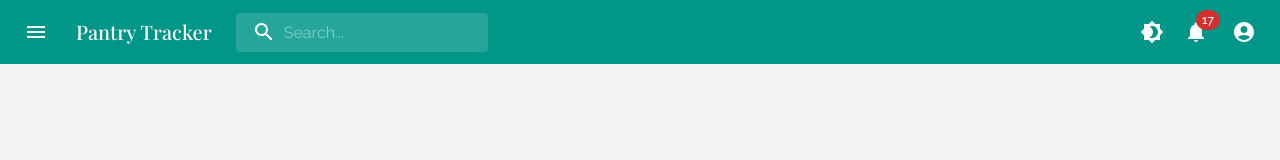
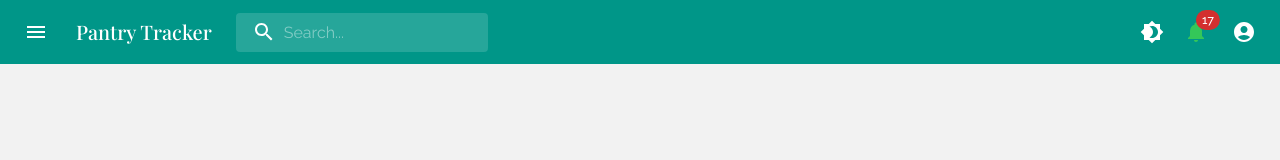
Before and after one commit to peppapig450/pantry-tracker, a Next.js app: page / in a window 1280 px wide. Shown: the top 160 px of the page. Built offline with nearby package versions, Linux system fonts and the light colour scheme; no server answers; the database is empty; a web font is replaced by a local one.

Commit message:
add a useTheme to the Pantry App bar in case we want to use it later on

```diff
--- a/app/components/PantryAppBar.js
+++ b/app/components/PantryAppBar.js
@@ -1,5 +1,5 @@
 import React, { useState } from "react";
-import { styled, alpha } from "@mui/material/styles";
+import { styled, alpha, useTheme } from "@mui/material/styles";
 import AppBar from "@mui/material/AppBar";
 import Box from "@mui/material/Box";
 import Toolbar from "@mui/material/Toolbar";
@@ -60,6 +60,8 @@ export default function PrimarySearchPantryAppBar({
   searchQuery,
   setSearchQuery,
 }) {
+  const theme = useTheme();
+
   const [anchorEl, setAnchorEl] = useState(null);
   const [mobileMoreAnchorEl, setMobileMoreAnchorEl] = useState(null);
 
@@ -198,7 +200,7 @@ export default function PrimarySearchPantryAppBar({
             <IconButton
               size="large"
               aria-label="show 17 new notifications"
-              color="inherit"
+              color="secondary"
             >
               <Badge badgeContent={17} color="error">
                 <NotificationsIcon />
```
